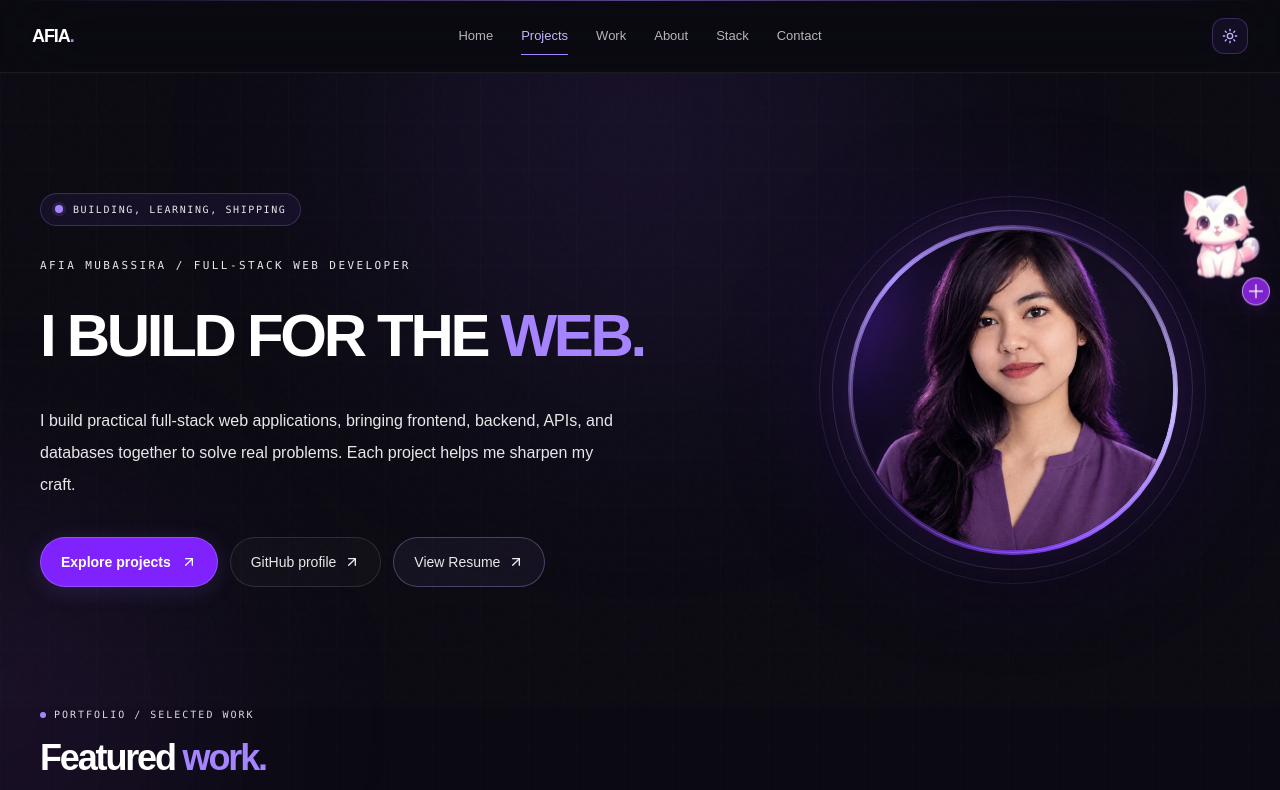
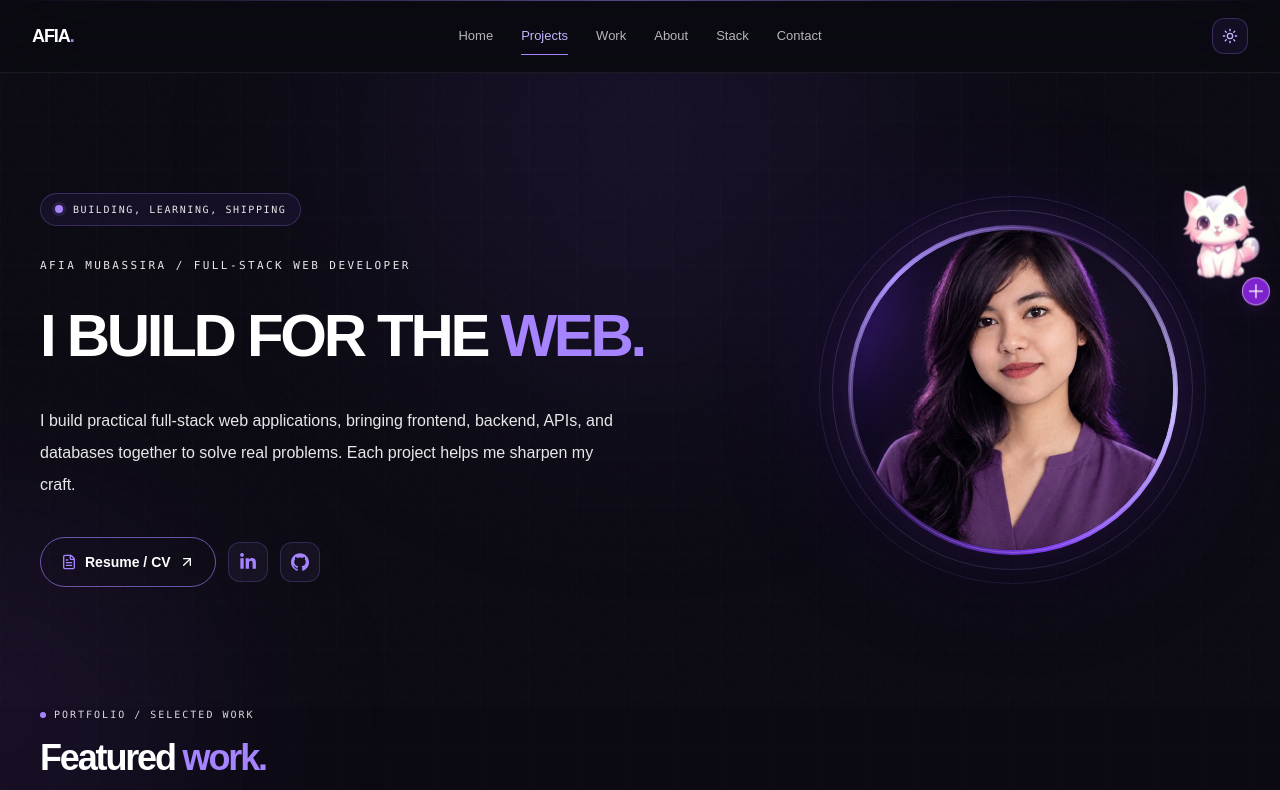
Before and after one commit to afiaafia/afia-portfolio, a Next.js app: page / in a window 1280 px wide. Shown: the top 790 px of the page. Built offline with nearby package versions, Linux system fonts and the light colour scheme.

Commit message:
fix: resolve lint warnings and clean up homepage

```diff
--- a/src/app/(site)/page.tsx
+++ b/src/app/(site)/page.tsx
@@ -1,14 +1,12 @@
 import Link from "next/link";
 import Image from "next/image";
 import {
-  ArrowDownRight,
   ArrowUpRight,
-  Code2,
-  Layers3,
-  Sparkles,
+  FileText,
 } from "lucide-react";
+import { SiGithub } from "react-icons/si";
 
-import { siteConfig } from "@/config/site";
+import { FaLinkedinIn } from "react-icons/fa6";
 import { StackLab } from "@/components/stack/stack-lab";
 import { ContactSection } from "@/components/contact/contact-section";
 import { InteractivePortrait } from "@/components/interactive-portrait";
@@ -87,31 +85,42 @@ export default function HomePage() {
               project helps me sharpen my craft.
             </p>
 
-            <div className="mt-9 flex flex-wrap gap-3">
+            <div className="mt-9 flex flex-wrap items-center gap-3">
               <Link
-                href="/#selected-work"
-                className="group inline-flex items-center gap-2.5 rounded-full border border-violet-300/30 bg-violet-600 px-5 py-3.5 text-sm font-semibold text-white shadow-[0_4px_22px_rgba(139,92,246,0.18)] transition-all duration-300 hover:-translate-y-1 hover:border-violet-200/60 hover:bg-violet-500 hover:shadow-[0_10px_35px_rgba(139,92,246,0.38)] active:translate-y-0"
+                href="/resume"
+                className="group inline-flex items-center gap-2 rounded-full border border-violet-400/60 bg-transparent px-5 py-3.5 text-sm font-semibold text-white transition-all duration-300 hover:-translate-y-0.5 hover:border-violet-300 hover:bg-violet-400/4 hover:shadow-[0_0_28px_rgba(139,92,246,0.35)] focus-visible:outline-none focus-visible:ring-2 focus-visible:ring-violet-400/70"
               >
-                Explore projects
+                <FileText className="size-4 text-violet-400" aria-hidden="true" />
+                Resume / CV
                 <ArrowUpRight className="size-4 transition-transform group-hover:translate-x-0.5 group-hover:-translate-y-0.5" />
               </Link>
 
               <Link
-                href={siteConfig.github}
+                href="https://linkedin.com/in/afia-afia"
                 target="_blank"
-                rel="noreferrer"
-                className="inline-flex items-center gap-2 rounded-full border border-white/12 bg-white/2.5 px-5 py-3.5 text-sm font-medium text-white/90 transition hover:border-white/25 hover:bg-white/6 hover:text-white"
+                rel="noopener noreferrer"
+                aria-label="Visit LinkedIn profile"
+                title="LinkedIn"
+                className="group inline-flex h-10 w-10 items-center justify-center rounded-xl border border-violet-400/20 bg-violet-400/6 text-violet-400 transition-all duration-300 hover:-translate-y-0.5 hover:border-violet-400/50 hover:bg-violet-400/12 hover:text-violet-300"
               >
-                GitHub profile
-                <ArrowUpRight className="size-4" />
+                <FaLinkedinIn
+                  aria-hidden="true"
+                  className="h-4.5 w-4.5 transition-transform duration-300 group-hover:scale-110"
+                />
               </Link>
 
               <Link
-                href="/resume"
-                className="group inline-flex items-center gap-2 rounded-full border border-violet-300/30 bg-violet-400/6 px-5 py-3.5 text-sm font-medium text-white/90 transition-all duration-300 hover:-translate-y-1 hover:border-violet-200/60 hover:bg-violet-500/15 hover:text-white"
+                href="https://github.com/afiaafia"
+                target="_blank"
+                rel="noopener noreferrer"
+                aria-label="Visit GitHub profile"
+                title="GitHub"
+                className="group inline-flex h-10 w-10 items-center justify-center rounded-xl border border-violet-400/20 bg-violet-400/6 text-violet-400 transition-all duration-300 hover:-translate-y-0.5 hover:border-violet-400/50 hover:bg-violet-400/12 hover:text-violet-300"
               >
-                View Resume
-                <ArrowUpRight className="size-4 transition-transform group-hover:translate-x-0.5 group-hover:-translate-y-0.5" />
+                <SiGithub
+                  aria-hidden="true"
+                  className="h-4.5 w-4.5 transition-transform duration-300 group-hover:scale-110"
+                />
               </Link>
             </div>
           </div>
--- a/src/components/home/hero-section.tsx
+++ b/src/components/home/hero-section.tsx
@@ -1,8 +1,8 @@
 import Link from "next/link"
 import Image from "next/image"
-import { ArrowDown, ArrowUpRight } from "lucide-react"
+import { ArrowDown, ArrowUpRight, FileText } from "lucide-react"
+import { FaLinkedinIn } from "react-icons/fa6"
 
-import { siteConfig } from "@/config/site"
 
 export function HeroSection() {
   return (
@@ -10,7 +10,7 @@ export function HeroSection() {
       {/* Subtle background glow */}
       <div
         aria-hidden="true"
-        className="pointer-events-none absolute -right-40 top-10 -z-10 size-[420px] rounded-full bg-violet-600/[0.12] blur-[130px]"
+        className="pointer-events-none absolute -right-40 top-10 -z-10 size-105 rounded-full bg-violet-600/12 blur-[130px]"
       />
 
       <div className="mx-auto grid min-h-[calc(100svh-4.5rem)] max-w-7xl items-center gap-12 px-5 py-16 sm:px-8 sm:py-20 lg:grid-cols-[1.1fr_0.9fr] lg:gap-20 lg:py-24">
@@ -36,45 +36,29 @@ export function HeroSection() {
 
           <div className="mt-9 flex flex-wrap items-center gap-3">
             <Link
-              href="/#selected-work"
+              href="/resume"
               className="group inline-flex items-center gap-2 rounded-xl bg-violet-500 px-5 py-3 text-sm font-medium text-white transition-all duration-300 hover:-translate-y-0.5 hover:bg-violet-400 hover:shadow-[0_8px_30px_rgba(139,92,246,0.22)]"
             >
-              Explore projects
+              <FileText className="size-4" aria-hidden="true" />
+              Resume / CV
               <ArrowUpRight className="size-4 transition-transform duration-300 group-hover:-translate-y-0.5 group-hover:translate-x-0.5" />
-            </Link>
-
-            <Link
-              href="/resume"
-              className="group inline-flex items-center gap-2 rounded-xl border border-white/10 px-5 py-3 text-sm font-medium text-white/90 transition-all duration-300 hover:-translate-y-0.5 hover:border-violet-400/40 hover:bg-violet-400/[0.06] hover:text-white"
-            >
-              View resume
-              <ArrowUpRight className="size-4 transition-transform duration-300 group-hover:-translate-y-0.5 group-hover:translate-x-0.5" />
-            </Link>
-          </div>
-
-          <div className="mt-8 flex items-center gap-5">
-            <Link
-              href={siteConfig.github}
-              target="_blank"
-              rel="noreferrer"
-              aria-label="GitHub profile"
-              className="text-white/90 transition-colors duration-300 hover:text-violet-300"
-            >
-              <span className="text-xs font-semibold tracking-wide">GH</span>
             </Link>
 
             <Link
               href="https://linkedin.com/in/afia-afia"
               target="_blank"
-              rel="noreferrer"
-              aria-label="LinkedIn profile"
-              className="text-white/90 transition-colors duration-300 hover:text-violet-300"
+              rel="noopener noreferrer"
+              aria-label="Visit LinkedIn profile"
+              title="LinkedIn"
+              className="inline-flex size-11 items-center justify-center rounded-xl border border-white/10 text-white/90 transition-all duration-300 hover:-translate-y-0.5 hover:border-violet-400/40 hover:bg-violet-400/6 hover:text-violet-300"
             >
-              <span className="text-xs font-semibold tracking-wide">in</span>
+              <FaLinkedinIn className="size-5" aria-hidden="true" />
             </Link>
 
-            <span className="h-4 w-px bg-white/10" />
 
+          </div>
+
+          <div className="mt-8">
             <span className="text-xs tracking-wide text-white/90">
               Design · Development · Detail
             </span>
@@ -82,13 +66,13 @@ export function HeroSection() {
         </div>
 
         {/* Right: Portrait */}
-        <div className="relative mx-auto w-full max-w-[390px] lg:ml-auto">
+        <div className="relative mx-auto w-full max-w-97.5 lg:ml-auto">
           <div
             aria-hidden="true"
-            className="absolute -inset-5 -z-10 rounded-[2rem] bg-gradient-to-br from-violet-500/20 via-purple-500/[0.06] to-transparent opacity-80 blur-2xl transition-opacity duration-500 hover:opacity-100"
+            className="absolute -inset-5 -z-10 rounded-4xl bg-linear-to-br from-violet-500/20 via-purple-500/6 to-transparent opacity-80 blur-2xl transition-opacity duration-500 hover:opacity-100"
           />
 
-          <div className="group relative aspect-[4/5] overflow-hidden rounded-[1.5rem] border border-white/[0.09] bg-[#171320]">
+          <div className="group relative aspect-4/5 overflow-hidden rounded-3xl border border-white/9 bg-[#171320]">
             <Image
               src="/images/afia-portrait.jpg"
               alt="Afia Mubassira"
@@ -98,7 +82,7 @@ export function HeroSection() {
               className="object-cover transition-transform duration-700 ease-out group-hover:scale-[1.035]"
             />
 
-            <div className="pointer-events-none absolute inset-0 bg-gradient-to-t from-[#0b0a12]/40 via-transparent to-violet-950/10" />
+            <div className="pointer-events-none absolute inset-0 bg-linear-to-t from-[#0b0a12]/40 via-transparent to-violet-950/10" />
           </div>
 
           <div className="mt-4 flex items-center justify-between">
```
